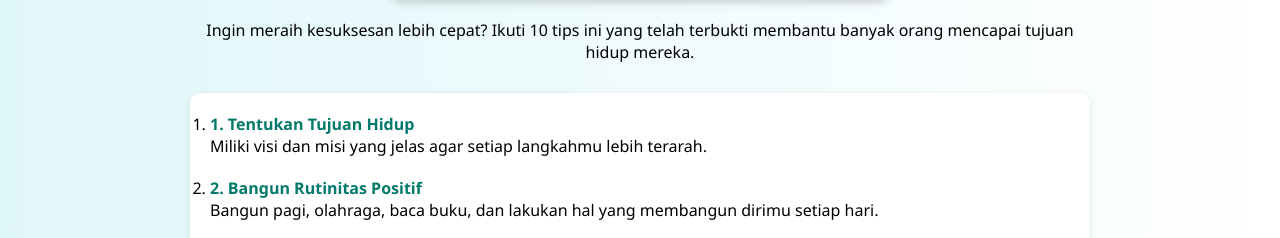
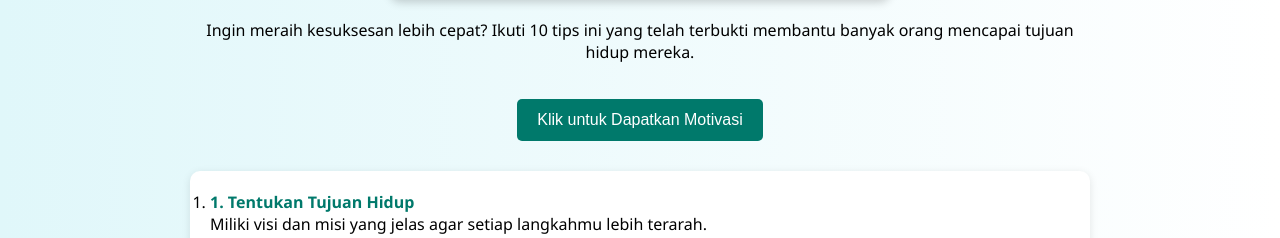
Before and after one commit to dimz450/dimzbunny, a plain HTML site: page index.html in a window 1280 px wide. Shown: the part 534-772 px from the top of the page. Drawn offline with Linux system fonts and the light colour scheme.

Commit message:
Update index.html dan tambahkan style.css serta script.js

```diff
--- a/index.html
+++ b/index.html
@@ -1,8 +1,8 @@
 <!DOCTYPE html>
 <html lang="id">
 <head>
-  <meta charset="UTF-8">
-  <meta name="viewport" content="width=device-width, initial-scale=1">
+  <meta charset="UTF-8" />
+  <meta name="viewport" content="width=device-width, initial-scale=1" />
   <title>10 Tips Agar Cepat Sukses - Dimas Kurniadi</title>
   <style>
     body {
@@ -10,6 +10,7 @@
       margin: 0;
       padding: 0;
       background: linear-gradient(to right, #e0f7fa, #ffffff);
+      scroll-behavior: smooth;
     }
 
     header {
@@ -17,6 +18,7 @@
       color: white;
       padding: 20px 0;
       text-align: center;
+      animation: fadeDown 1s ease-in-out;
     }
 
     header h1 {
@@ -32,28 +34,56 @@
     .intro {
       text-align: center;
       margin-bottom: 30px;
+      animation: fadeIn 2s ease-in;
     }
 
     .intro img {
       width: 100%;
       max-width: 500px;
       border-radius: 10px;
-      box-shadow: 0 4px 10px rgba(0,0,0,0.2);
+      box-shadow: 0 4px 10px rgba(0, 0, 0, 0.2);
+      transition: transform 0.3s ease;
+    }
+
+    .intro img:hover {
+      transform: scale(1.05);
     }
 
     ol {
       background: #ffffff;
       border-radius: 10px;
       padding: 20px;
-      box-shadow: 0 2px 8px rgba(0,0,0,0.1);
+      box-shadow: 0 2px 8px rgba(0, 0, 0, 0.1);
     }
 
     li {
       margin-bottom: 20px;
+      transition: transform 0.3s ease;
+    }
+
+    li:hover {
+      transform: translateX(10px);
     }
 
     li strong {
       color: #00796b;
+    }
+
+    .btn-motivasi {
+      display: inline-block;
+      margin-top: 20px;
+      padding: 12px 20px;
+      background-color: #00796b;
+      color: #ffffff;
+      border: none;
+      border-radius: 5px;
+      font-size: 16px;
+      cursor: pointer;
+      transition: background-color 0.3s ease;
+    }
+
+    .btn-motivasi:hover {
+      background-color: #004d40;
     }
 
     footer {
@@ -68,6 +98,26 @@
       font-style: italic;
       margin-top: 10px;
     }
+
+    @keyframes fadeDown {
+      from {
+        transform: translateY(-30px);
+        opacity: 0;
+      }
+      to {
+        transform: translateY(0);
+        opacity: 1;
+      }
+    }
+
+    @keyframes fadeIn {
+      from {
+        opacity: 0;
+      }
+      to {
+        opacity: 1;
+      }
+    }
   </style>
 </head>
 <body>
@@ -79,51 +129,22 @@
 
   <div class="container">
     <div class="intro">
-      <img src="https://images.unsplash.com/photo-1522202176988-66273c2fd55f?auto=format&fit=crop&w=800&q=80" alt="Orang Sukses">
+      <img src="https://images.unsplash.com/photo-1522202176988-66273c2fd55f?auto=format&fit=crop&w=800&q=80" alt="Orang Sukses" />
       <p>Ingin meraih kesuksesan lebih cepat? Ikuti 10 tips ini yang telah terbukti membantu banyak orang mencapai tujuan hidup mereka.</p>
+      <button class="btn-motivasi" onclick="tampilkanMotivasi()">Klik untuk Dapatkan Motivasi</button>
     </div>
 
     <ol>
-      <li>
-        <strong>1. Tentukan Tujuan Hidup</strong><br>
-        Miliki visi dan misi yang jelas agar setiap langkahmu lebih terarah.
-      </li>
-      <li>
-        <strong>2. Bangun Rutinitas Positif</strong><br>
-        Bangun pagi, olahraga, baca buku, dan lakukan hal yang membangun dirimu setiap hari.
-      </li>
-      <li>
-        <strong>3. Terus Belajar</strong><br>
-        Dunia berubah cepat. Belajarlah setiap hari agar tidak tertinggal.
-      </li>
-      <li>
-        <strong>4. Kelilingi Diri dengan Orang Positif</strong><br>
-        Lingkunganmu menentukan semangat dan pola pikir kamu.
-      </li>
-      <li>
-        <strong>5. Kelola Waktu dengan Baik</strong><br>
-        Gunakan to-do list atau aplikasi manajemen waktu untuk lebih produktif.
-      </li>
-      <li>
-        <strong>6. Jaga Kesehatan</strong><br>
-        Kesehatan fisik dan mental adalah fondasi kesuksesan.
-      </li>
-      <li>
-        <strong>7. Ambil Risiko yang Terukur</strong><br>
-        Jangan takut mencoba hal baru, tapi tetap hitung risiko dengan cermat.
-      </li>
-      <li>
-        <strong>8. Konsisten dan Pantang Menyerah</strong><br>
-        Kesuksesan butuh waktu. Jangan berhenti walau belum terlihat hasil.
-      </li>
-      <li>
-        <strong>9. Berdoa dan Bersyukur</strong><br>
-        Hubungan spiritual membuat hidup lebih damai dan fokus.
-      </li>
-      <li>
-        <strong>10. Beri Dampak Positif</strong><br>
-        Bantu orang lain sukses, dan kamu juga akan tumbuh bersama mereka.
-      </li>
+      <li><strong>1. Tentukan Tujuan Hidup</strong><br>Miliki visi dan misi yang jelas agar setiap langkahmu lebih terarah.</li>
+      <li><strong>2. Bangun Rutinitas Positif</strong><br>Bangun pagi, olahraga, baca buku, dan lakukan hal yang membangun dirimu setiap hari.</li>
+      <li><strong>3. Terus Belajar</strong><br>Dunia berubah cepat. Belajarlah setiap hari agar tidak tertinggal.</li>
+      <li><strong>4. Kelilingi Diri dengan Orang Positif</strong><br>Lingkunganmu menentukan semangat dan pola pikir kamu.</li>
+      <li><strong>5. Kelola Waktu dengan Baik</strong><br>Gunakan to-do list atau aplikasi manajemen waktu untuk lebih produktif.</li>
+      <li><strong>6. Jaga Kesehatan</strong><br>Kesehatan fisik dan mental adalah fondasi kesuksesan.</li>
+      <li><strong>7. Ambil Risiko yang Terukur</strong><br>Jangan takut mencoba hal baru, tapi tetap hitung risiko dengan cermat.</li>
+      <li><strong>8. Konsisten dan Pantang Menyerah</strong><br>Kesuksesan butuh waktu. Jangan berhenti walau belum terlihat hasil.</li>
+      <li><strong>9. Berdoa dan Bersyukur</strong><br>Hubungan spiritual membuat hidup lebih damai dan fokus.</li>
+      <li><strong>10. Beri Dampak Positif</strong><br>Bantu orang lain sukses, dan kamu juga akan tumbuh bersama mereka.</li>
     </ol>
 
     <footer>
@@ -132,5 +153,19 @@
     </footer>
   </div>
 
+  <script>
+    function tampilkanMotivasi() {
+      const motivasi = [
+        "Tetap semangat, sukses sudah menunggumu!",
+        "Kamu hebat, jangan ragu untuk terus maju!",
+        "Jangan berhenti, setiap usaha ada hasilnya!",
+        "Kesuksesan dimulai dari langkah kecil!",
+        "Berani gagal, berani sukses!"
+      ];
+      const acak = motivasi[Math.floor(Math.random() * motivasi.length)];
+      alert(acak);
+    }
+  </script>
+
 </body>
 </html>
--- /dev/null
+++ b/style.css
@@ -0,0 +1,113 @@
+body {
+  font-family: 'Segoe UI', Tahoma, Geneva, Verdana, sans-serif;
+  margin: 0;
+  padding: 0;
+  background: linear-gradient(to right, #e0f7fa, #ffffff);
+  scroll-behavior: smooth;
+}
+
+header {
+  background-color: #00796b;
+  color: white;
+  padding: 20px 0;
+  text-align: center;
+  animation: fadeDown 1s ease-in-out;
+}
+
+header h1 {
+  margin: 0;
+}
+
+.container {
+  max-width: 900px;
+  margin: auto;
+  padding: 20px;
+}
+
+.intro {
+  text-align: center;
+  margin-bottom: 30px;
+  animation: fadeIn 2s ease-in;
+}
+
+.intro img {
+  width: 100%;
+  max-width: 500px;
+  border-radius: 10px;
+  box-shadow: 0 4px 10px rgba(0, 0, 0, 0.2);
+  transition: transform 0.3s ease;
+}
+
+.intro img:hover {
+  transform: scale(1.05);
+}
+
+ol {
+  background: #ffffff;
+  border-radius: 10px;
+  padding: 20px;
+  box-shadow: 0 2px 8px rgba(0, 0, 0, 0.1);
+}
+
+li {
+  margin-bottom: 20px;
+  transition: transform 0.3s ease;
+}
+
+li:hover {
+  transform: translateX(10px);
+}
+
+li strong {
+  color: #00796b;
+}
+
+.btn-motivasi {
+  display: inline-block;
+  margin-top: 20px;
+  padding: 12px 20px;
+  background-color: #00796b;
+  color: #ffffff;
+  border: none;
+  border-radius: 5px;
+  font-size: 16px;
+  cursor: pointer;
+  transition: background-color 0.3s ease;
+}
+
+.btn-motivasi:hover {
+  background-color: #004d40;
+}
+
+footer {
+  text-align: center;
+  margin-top: 40px;
+  padding: 15px;
+  background-color: #004d40;
+  color: #ffffff;
+}
+
+.creator {
+  font-style: italic;
+  margin-top: 10px;
+}
+
+@keyframes fadeDown {
+  from {
+    transform: translateY(-30px);
+    opacity: 0;
+  }
+  to {
+    transform: translateY(0);
+    opacity: 1;
+  }
+}
+
+@keyframes fadeIn {
+  from {
+    opacity: 0;
+  }
+  to {
+    opacity: 1;
+  }
+}
```
Also changed, not shown: script.js (added, +11 -0 lines).
